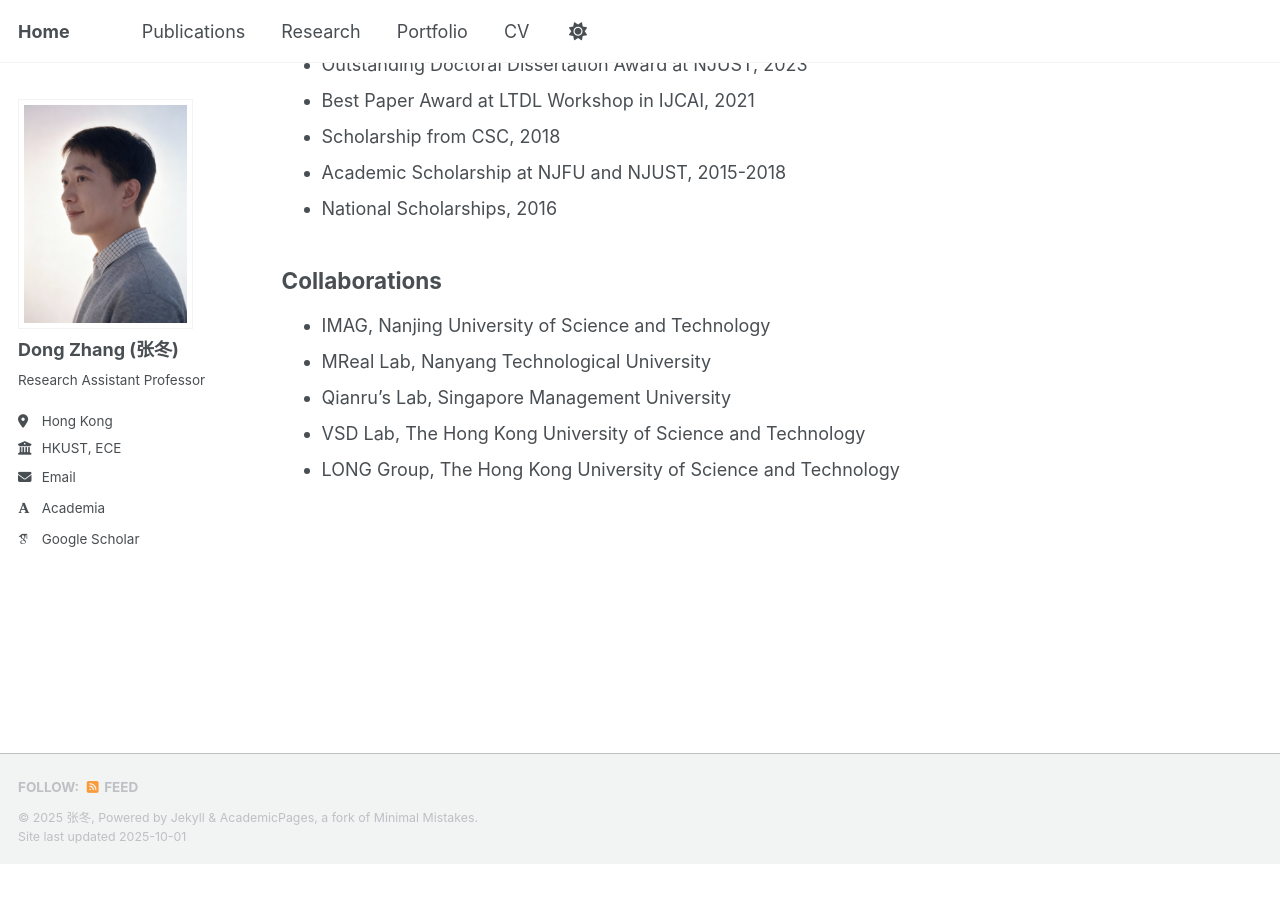
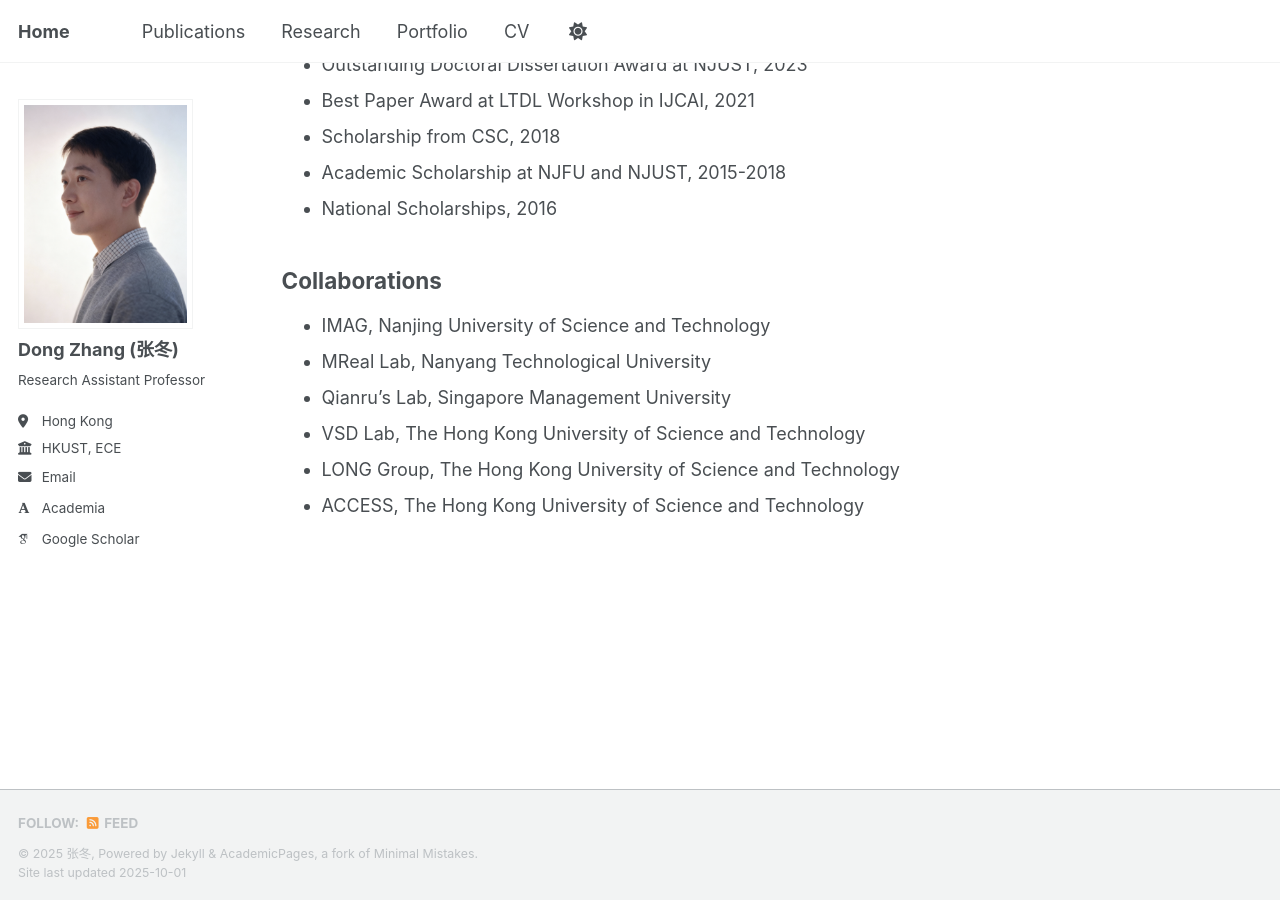
Before and after one commit to dongzhang89/dongzhang89.github.io, a Jekyll site: the page built from _pages/cv.md, in a window 1280 px wide and 900 px high, scrolled down 1621 px. Built offline with Jekyll 4.4.1, drawn with Linux system fonts in a browser that asks for light colours; some web fonts are replaced; our own code applies the rules of GitHub Pages for plain Markdown files; a script that is not in the unit is left out; before the commit the page ends 2485 px from its top, so only the background shows below that.

Commit message:
Update cv.md

```diff
--- a/_pages/cv.md
+++ b/_pages/cv.md
@@ -119,3 +119,4 @@ Collaborations
 - Qianru's Lab, Singapore Management University
 - VSD Lab, The Hong Kong University of Science and Technology
 - LONG Group, The Hong Kong University of Science and Technology
+- ACCESS, The Hong Kong University of Science and Technology
```
